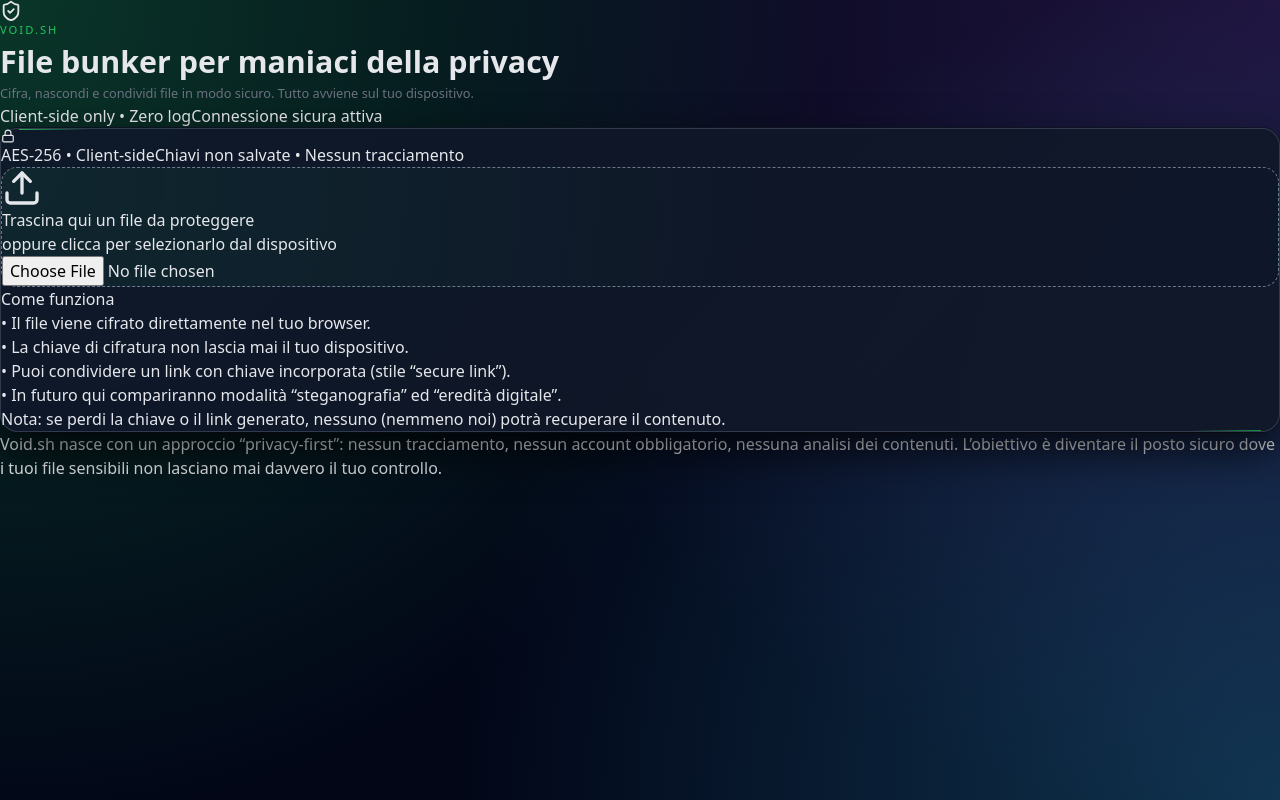
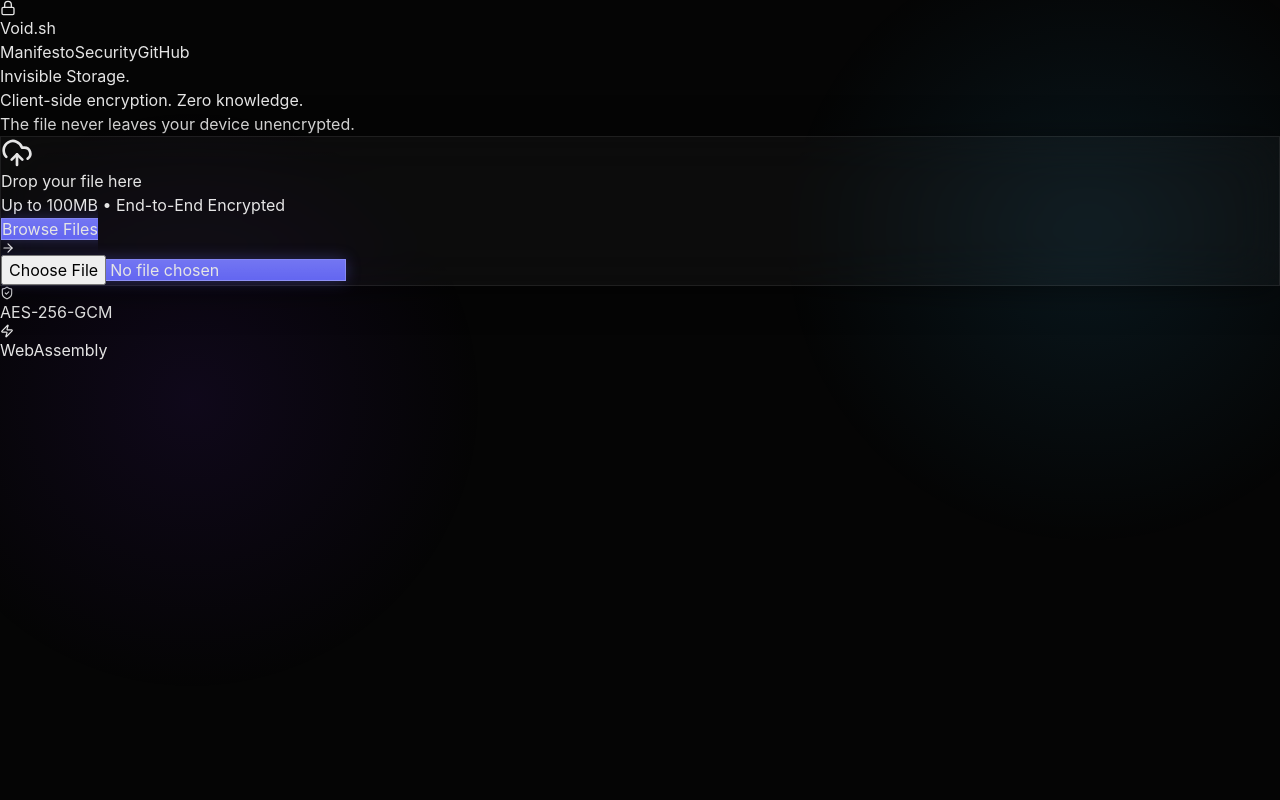
Before and after one commit to P4v3r/void-sh, a React (Vite) app: page / in a window 1280 px wide. Built offline with nearby package versions, Linux system fonts and the light colour scheme.

Commit message:
Commit 3

```diff
--- a/package.json
+++ b/package.json
@@ -10,9 +10,12 @@
     "preview": "vite preview"
   },
   "dependencies": {
+    "clsx": "^2.1.1",
+    "framer-motion": "^12.23.25",
     "lucide-react": "^0.556.0",
     "react": "^19.2.0",
-    "react-dom": "^19.2.0"
+    "react-dom": "^19.2.0",
+    "tailwind-merge": "^3.4.0"
   },
   "devDependencies": {
     "@eslint/js": "^9.39.1",
--- a/src/App.tsx
+++ b/src/App.tsx
@@ -1,179 +1,188 @@
 import React, { useState } from 'react';
-import { ShieldCheck, Upload, Lock, CheckCircle2, FileText, Link2 } from 'lucide-react';
+import { ShieldCheck, UploadCloud, Lock, ArrowRight, Zap, Copy, CheckCircle } from 'lucide-react';
+import { motion, AnimatePresence } from 'framer-motion';
 
 function App() {
   const [file, setFile] = useState<File | null>(null);
-  const [isDragOver, setIsDragOver] = useState(false);
   const [status, setStatus] = useState<'IDLE' | 'ENCRYPTING' | 'DONE'>('IDLE');
+  const [copied, setCopied] = useState(false);
 
-  const handleDragOver = (e: React.DragEvent) => {
-    e.preventDefault();
-    setIsDragOver(true);
-  };
-  const handleDragLeave = () => setIsDragOver(false);
   const handleDrop = (e: React.DragEvent) => {
     e.preventDefault();
-    setIsDragOver(false);
     if (e.dataTransfer.files && e.dataTransfer.files[0]) {
       setFile(e.dataTransfer.files[0]);
     }
   };
 
-  const startEncryption = () => {
+  const startProcess = () => {
     if (!file) return;
     setStatus('ENCRYPTING');
-    setTimeout(() => {
-      setStatus('DONE');
-    }, 1600);
+    setTimeout(() => setStatus('DONE'), 2500); // Simulazione più lunga per l'effetto
   };
 
-  const resetAll = () => {
-    setFile(null);
-    setStatus('IDLE');
+  const copyLink = () => {
+    navigator.clipboard.writeText("https://void.sh/d/x91_safe#key_812");
+    setCopied(true);
+    setTimeout(() => setCopied(false), 2000);
   };
 
   return (
-    <div className="min-h-screen px-4 py-6 md:px-6 md:py-10 flex items-center justify-center">
-      <div className="max-w-4xl w-full">
-        {/* Header */}
-        <header className="mb-8 flex items-center justify-between gap-4">
-          <div className="flex items-center gap-3">
-            <div className="h-10 w-10 rounded-2xl bg-emerald-500/10 border border-emerald-400/40 flex items-center justify-center">
-              <ShieldCheck className="text-emerald-400" size={22} />
+    <div className="min-h-screen flex flex-col relative text-white antialiased selection:bg-indigo-500/30">
+      <div className="aurora-bg" />
+
+      <nav className="w-full max-w-6xl mx-auto p-6 flex justify-between items-center z-10">
+        <div className="flex items-center gap-2 font-semibold tracking-tight text-xl">
+          <div className="w-8 h-8 rounded-lg bg-gradient-to-br from-indigo-500 to-purple-600 flex items-center justify-center shadow-lg shadow-indigo-500/20">
+            <Lock size={16} className="text-white" />
           </div>
-            <div>
-              <div className="logo-mark">VOID.SH</div>
-              <div className="logo-title">File bunker per maniaci della privacy</div>
-              <p className="logo-subtitle">
-                Cifra, nascondi e condividi file in modo sicuro. Tutto avviene sul tuo dispositivo.
+          <span className="bg-clip-text text-transparent bg-gradient-to-r from-white to-white/60">
+            Void.sh
+          </span>
+        </div>
+        <div className="hidden md:flex gap-6 text-sm text-white/50 font-medium">
+          <span className="hover:text-white transition-colors cursor-pointer">Manifesto</span>
+          <span className="hover:text-white transition-colors cursor-pointer">Security</span>
+          <span className="hover:text-white transition-colors cursor-pointer">GitHub</span>
+        </div>
+      </nav>
+
+      {/* Main Content */}
+      <main className="flex-1 flex flex-col items-center justify-center p-4 z-10">
+
+        <motion.div
+          initial={{ opacity: 0, y: 20 }}
+          animate={{ opacity: 1, y: 0 }}
+          className="text-center mb-10 max-w-2xl"
+        >
+          <h1 className="text-5xl md:text-7xl font-bold tracking-tighter mb-4 bg-clip-text text-transparent bg-gradient-to-b from-white via-white to-white/40">
+            Invisible Storage.
+          </h1>
+          <p className="text-lg text-white/40 font-light">
+            Client-side encryption. Zero knowledge. <br className="hidden md:block"/>
+            The file never leaves your device unencrypted.
           </p>
-            </div>
-          </div>
-          <div className="hidden md:flex flex-col items-end text-xs text-slate-400">
-            <span>Client-side only • Zero log</span>
-            <span className="text-emerald-400">Connessione sicura attiva</span>
-          </div>
-        </header>
+        </motion.div>
 
-        <div className="glass-panel neon-frame p-5 md:p-7">
+        <motion.div
+          layout
+          className="w-full max-w-md glass-panel rounded-3xl p-1 overflow-hidden relative group"
+        >
 
-          <div className="flex flex-wrap items-center gap-3 text-xs text-slate-400 mb-5">
-            <span className="inline-flex items-center gap-1 px-2 py-1 rounded-full bg-emerald-500/10 text-emerald-300 border border-emerald-500/40">
-              <Lock size={14} />
-              AES-256 • Client-side
-            </span>
-            <span>Chiavi non salvate • Nessun tracciamento</span>
-          </div>
+          <div className="absolute -inset-0.5 bg-gradient-to-r from-indigo-500/30 to-purple-500/30 rounded-3xl opacity-0 group-hover:opacity-100 transition duration-500 blur-lg" />
 
+          <div className="relative bg-[#0a0a0a]/80 rounded-[22px] p-8 h-[400px] flex flex-col items-center justify-center">
+
+            <AnimatePresence mode="wait">
               {status === 'IDLE' && (
-            <div className="grid gap-6 md:grid-cols-[minmax(0,2fr),minmax(0,1fr)] items-start">
-              {/* Dropzone */}
-              <div
-                onDragOver={handleDragOver}
-                onDragLeave={handleDragLeave}
+                <motion.div
+                  key="idle"
+                  initial={{ opacity: 0 }}
+                  animate={{ opacity: 1 }}
+                  exit={{ opacity: 0, scale: 0.95 }}
+                  className="w-full h-full flex flex-col items-center justify-center"
+                  onDragOver={(e) => e.preventDefault()}
                   onDrop={handleDrop}
-                className={`dropzone relative flex flex-col items-center justify-center px-4 py-10 cursor-pointer ${
-                  isDragOver ? 'dropzone-hover' : ''
-                }`}
                 >
                   {!file ? (
                     <>
-                    <Upload size={40} className="mb-3 text-slate-300" />
-                    <p className="text-base font-semibold">Trascina qui un file da proteggere</p>
-                    <p className="text-xs text-slate-400 mt-1">
-                      oppure clicca per selezionarlo dal dispositivo
-                    </p>
-                    <input
-                      type="file"
-                      className="hidden"
-                      id="fileInput"
-                      onChange={(e) => e.target.files && setFile(e.target.files[0])}
-                    />
-                    <label htmlFor="fileInput" className="absolute inset-0" />
+                      <div className="w-20 h-20 rounded-full bg-white/5 flex items-center justify-center mb-6 group-hover:scale-110 transition-transform duration-500 border border-white/10">
+                        <UploadCloud size={32} className="text-indigo-400 drop-shadow-[0_0_10px_rgba(129,140,248,0.5)]" />
+                      </div>
+                      <p className="text-lg font-medium text-white/80">Drop your file here</p>
+                      <p className="text-sm text-white/30 mt-2 mb-8">Up to 100MB • End-to-End Encrypted</p>
+
+                      <label className="btn-primary px-8 py-3 rounded-xl font-medium text-sm cursor-pointer flex items-center gap-2">
+                        Browse Files <ArrowRight size={14} />
+                        <input type="file" className="hidden" onChange={(e) => e.target.files && setFile(e.target.files[0])} />
+                      </label>
                     </>
                   ) : (
-                  <div className="text-center px-4">
-                    <FileText size={36} className="mx-auto mb-3 text-emerald-300" />
-                    <p className="font-semibold break-all">{file.name}</p>
-                    <p className="text-xs text-slate-400 mt-1">
-                      {(file.size / 1024).toFixed(1)} KB selezionati
-                    </p>
-                    <button
-                      onClick={startEncryption}
-                      className="btn-primary mt-5"
-                    >
-                      Proteggi il file
+                    <div className="w-full text-center">
+                      <div className="w-16 h-16 mx-auto rounded-2xl bg-indigo-500/20 flex items-center justify-center mb-4 border border-indigo-500/30 text-indigo-300">
+                        <Zap size={28} fill="currentColor" />
+                      </div>
+                      <h3 className="text-xl font-semibold mb-1 truncate px-4">{file.name}</h3>
+                      <p className="text-sm text-white/40 mb-8">{(file.size / 1024 / 1024).toFixed(2)} MB ready to lock</p>
+
+                      <button onClick={startProcess} className="w-full btn-primary py-3 rounded-xl font-medium flex items-center justify-center gap-2">
+                        <Lock size={16} /> Encrypt & Upload
+                      </button>
+                      <button onClick={() => setFile(null)} className="mt-4 text-xs text-white/30 hover:text-white transition-colors">
+                        Cancel
                       </button>
                     </div>
                   )}
-              </div>
-
-              <aside className="space-y-3 text-sm text-slate-300">
-                <p className="font-medium">Come funziona</p>
-                <ul className="space-y-2 text-xs text-slate-400">
-                  <li>• Il file viene cifrato direttamente nel tuo browser.</li>
-                  <li>• La chiave di cifratura non lascia mai il tuo dispositivo.</li>
-                  <li>• Puoi condividere un link con chiave incorporata (stile “secure link”).</li>
-                  <li>• In futuro qui compariranno modalità “steganografia” ed “eredità digitale”.</li>
-                </ul>
-                <div className="mt-3 text-[11px] text-slate-500 border-t border-slate-700/60 pt-3">
-                  Nota: se perdi la chiave o il link generato, nessuno (nemmeno noi) potrà
-                  recuperare il contenuto.
-                </div>
-              </aside>
-            </div>
+                </motion.div>
               )}
 
               {status === 'ENCRYPTING' && (
-            <div className="flex flex-col items-center justify-center py-12 gap-4 text-center">
-              <Lock size={40} className="text-emerald-300 animate-pulse" />
-              <p className="text-base font-semibold">Cifratura in corso…</p>
-              <p className="text-xs text-slate-400">
-                Stiamo preparando un pacchetto sicuro che solo chi possiede la chiave potrà aprire.
-              </p>
-              <div className="w-full max-w-md mt-4">
-                <div className="h-1.5 w-full rounded-full bg-slate-800 overflow-hidden">
-                  <div className="h-full w-2/3 bg-gradient-to-r from-emerald-400 to-sky-400 animate-pulse" />
+                <motion.div
+                  key="encrypting"
+                  initial={{ opacity: 0 }}
+                  animate={{ opacity: 1 }}
+                  exit={{ opacity: 0 }}
+                  className="flex flex-col items-center"
+                >
+                  <div className="relative w-24 h-24 mb-6">
+                    <svg className="animate-spin duration-[3s] w-full h-full text-indigo-500/20" viewBox="0 0 24 24">
+                      <circle className="opacity-25" cx="12" cy="12" r="10" stroke="currentColor" strokeWidth="4" fill="none"></circle>
+                      <path className="opacity-75" fill="currentColor" d="M4 12a8 8 0 018-8V0C5.373 0 0 5.373 0 12h4zm2 5.291A7.962 7.962 0 014 12H0c0 3.042 1.135 5.824 3 7.938l3-2.647z"></path>
+                    </svg>
+                    <div className="absolute inset-0 flex items-center justify-center">
+                      <Lock size={24} className="text-indigo-400" />
                     </div>
                   </div>
-            </div>
+                  <h3 className="text-xl font-medium animate-pulse">Encrypting...</h3>
+                  <p className="text-sm text-white/30 mt-2">Deriving keys with Argon2id</p>
+                </motion.div>
               )}
 
               {status === 'DONE' && (
-            <div className="flex flex-col items-center justify-center py-10 gap-5 text-center">
-              <CheckCircle2 size={40} className="text-emerald-400" />
-              <div>
-                <p className="text-base font-semibold mb-1">File protetto con successo</p>
-                <p className="text-xs text-slate-400">
-                  Condividi questo link solo con chi deve avere accesso al contenuto.
-                </p>
+                <motion.div
+                  key="done"
+                  initial={{ opacity: 0, scale: 0.9 }}
+                  animate={{ opacity: 1, scale: 1 }}
+                  className="w-full px-4 text-center"
+                >
+                  <div className="w-16 h-16 mx-auto rounded-full bg-green-500/20 flex items-center justify-center mb-6 text-green-400 border border-green-500/30 shadow-[0_0_30px_rgba(74,222,128,0.2)]">
+                    <CheckCircle size={32} />
                   </div>
-              <div className="w-full max-w-xl text-left text-xs">
-                <p className="mb-1 text-slate-400 flex items-center gap-1">
-                  <Link2 size={14} /> Link sicuro (esempio)
-                </p>
-                <div className="rounded-lg border border-slate-700 bg-slate-900/70 px-3 py-2 font-mono text-[11px] break-all text-slate-200">
-                  https://void.sh/d/7x91_safe#key_812739
+                  <h3 className="text-2xl font-bold mb-2">Secure Link Ready</h3>
+                  <p className="text-white/40 text-sm mb-6">This link contains the decryption key. Don't lose it.</p>
+
+                  <div className="bg-white/5 border border-white/10 rounded-xl p-1 pl-4 flex items-center gap-2 mb-6 group-focus-within:border-indigo-500/50 transition-colors">
+                    <span className="text-white/40 text-sm truncate flex-1 font-mono text-left">void.sh/d/x91...#key_812</span>
+                    <button
+                      onClick={copyLink}
+                      className="bg-white/10 hover:bg-white/20 p-2.5 rounded-lg text-white transition-all active:scale-95"
+                    >
+                      {copied ? <CheckCircle size={18} className="text-green-400" /> : <Copy size={18} />}
+                    </button>
+                  </div>
+
+                  <button
+                    onClick={() => { setStatus('IDLE'); setFile(null); }}
+                    className="text-sm text-white/30 hover:text-white transition-colors"
+                  >
+                    Send another file
+                  </button>
+                </motion.div>
+              )}
+            </AnimatePresence>
+
+          </div>
+        </motion.div>
+
+        <div className="mt-12 flex gap-8 opacity-40 grayscale hover:grayscale-0 transition-all duration-500">
+          <div className="flex items-center gap-2 text-xs">
+            <ShieldCheck size={14} /> AES-256-GCM
+          </div>
+          <div className="flex items-center gap-2 text-xs">
+            <Zap size={14} /> WebAssembly
           </div>
         </div>
-              <div className="flex gap-3 mt-2">
-                <button className="btn-primary">
-                  Copia link
-                </button>
-                <button className="btn-ghost" onClick={resetAll}>
-                  Nuovo file
-                </button>
-              </div>
-            </div>
-          )}
-        </div>
 
-        <p className="mt-4 text-[11px] text-slate-500 text-center max-w-2xl mx-auto">
-          Void.sh nasce con un approccio “privacy-first”: nessun tracciamento, nessun account obbligatorio,
-          nessuna analisi dei contenuti. L’obiettivo è diventare il posto sicuro dove i tuoi file
-          sensibili non lasciano mai davvero il tuo controllo.
-        </p>
-      </div>
+      </main>
     </div>
   );
 }
--- a/src/index.css
+++ b/src/index.css
@@ -3,113 +3,52 @@
 @tailwind utilities;
 
 :root {
-  --accent: #22c55e;
-  --accent-soft: #16a34a;
-  --bg-1: #020617;
-  --bg-2: #020617;
-  --text-main: #e5e7eb;
-  --text-muted: #6b7280;
+  --bg-depth: #050505;
+  --glass-border: rgba(255, 255, 255, 0.08);
+  --glass-surface: rgba(255, 255, 255, 0.03);
 }
 
 body {
-  @apply antialiased;
-  margin: 0;
-  min-height: 100vh;
+  background-color: var(--bg-depth);
+  color: #e5e5e5;
+  font-family: -apple-system, BlinkMacSystemFont, "Segoe UI", Roboto, Helvetica, Arial, sans-serif;
+  overflow-x: hidden;
+}
+
+.aurora-bg {
+  position: fixed;
+  top: 0; left: 0; right: 0; bottom: 0;
+  z-index: -1;
   background:
-    radial-gradient(circle at top left, rgba(34,197,94,0.25), transparent 55%),
-    radial-gradient(circle at bottom right, rgba(56,189,248,0.25), transparent 55%),
-    radial-gradient(circle at top right, rgba(168,85,247,0.18), transparent 55%),
-    var(--bg-1);
-  color: var(--text-main);
-  font-family: system-ui, -apple-system, BlinkMacSystemFont, "SF Pro Text",
-    "Inter", "Segoe UI", sans-serif;
+    radial-gradient(circle at 15% 50%, rgba(76, 29, 149, 0.15), transparent 25%),
+    radial-gradient(circle at 85% 30%, rgba(56, 189, 248, 0.10), transparent 25%);
 }
 
 .glass-panel {
-  background: linear-gradient(
-    135deg,
-    rgba(15,23,42,0.9),
-    rgba(17,24,39,0.92)
-  );
-  border-radius: 18px;
-  border: 1px solid rgba(148,163,184,0.25);
-  box-shadow:
-    0 18px 45px rgba(0,0,0,0.75),
-    0 0 0 1px rgba(15,23,42,1);
-  backdrop-filter: blur(18px);
-}
-
-.neon-frame {
-  position: relative;
-}
-.neon-frame::before,
-.neon-frame::after {
-  content: '';
-  position: absolute;
-  width: 70px;
-  height: 1px;
-  background: linear-gradient(to right, var(--accent), transparent);
-  top: 0;
-  left: 18px;
-  opacity: 0.9;
-}
-.neon-frame::after {
-  top: auto;
-  bottom: 0;
-  right: 18px;
-  left: auto;
-  background: linear-gradient(to left, var(--accent-soft), transparent);
+  background: var(--glass-surface);
+  backdrop-filter: blur(24px);
+  -webkit-backdrop-filter: blur(24px);
+  border: 1px solid var(--glass-border);
+  box-shadow: 0 4px 30px rgba(0, 0, 0, 0.5);
 }
 
 .btn-primary {
-  @apply inline-flex items-center justify-center px-5 py-2 rounded-lg text-sm font-semibold;
-  background: linear-gradient(135deg, var(--accent), var(--accent-soft));
-  color: #020617;
-  box-shadow: 0 10px 30px rgba(34,197,94,0.35);
-  transition: transform 0.12s ease, box-shadow 0.12s ease, filter 0.1s ease;
+  background: linear-gradient(180deg, rgba(255,255,255,0.1) 0%, rgba(255,255,255,0) 100%), #6366f1;
+  border: 1px solid rgba(255,255,255,0.2);
+  box-shadow: 0 0 15px rgba(99, 102, 241, 0.3);
+  transition: all 0.3s ease;
 }
 .btn-primary:hover {
-  transform: translateY(-1px);
-  filter: brightness(1.05);
-  box-shadow: 0 16px 40px rgba(34,197,94,0.45);
-}
-.btn-ghost {
-  @apply inline-flex items-center justify-center px-5 py-2 rounded-lg text-sm font-semibold border;
-  border-color: rgba(148,163,184,0.5);
-  color: var(--text-main);
-  background: rgba(15,23,42,0.7);
-  transition: background 0.12s ease, border-color 0.12s ease;
-}
-.btn-ghost:hover {
-  background: rgba(31,41,55,0.9);
-  border-color: rgba(209,213,219,0.8);
-}
-
-.dropzone {
-  border-radius: 16px;
-  border: 1.5px dashed rgba(148,163,184,0.7);
-  background: radial-gradient(circle at top left, rgba(34,197,94,0.10), transparent 60%),
-              rgba(15,23,42,0.85);
-  transition: border-color 0.16s ease, background 0.16s ease, transform 0.12s ease;
-}
-.dropzone-hover {
-  border-color: var(--accent);
-  background: radial-gradient(circle at top left, rgba(34,197,94,0.20), transparent 60%),
-              rgba(15,23,42,0.96);
+  box-shadow: 0 0 25px rgba(99, 102, 241, 0.5);
   transform: translateY(-1px);
 }
 
-.logo-mark {
-  letter-spacing: 0.18em;
-  text-transform: uppercase;
-  font-size: 0.7rem;
-  color: var(--accent);
+.drop-zone {
+  background: repeating-linear-gradient(
+    45deg,
+    rgba(255,255,255,0.03),
+    rgba(255,255,255,0.03) 10px,
+    rgba(255,255,255,0.05) 10px,
+    rgba(255,255,255,0.05) 20px
+  );
 }
-.logo-title {
-  font-size: 1.9rem;
-  font-weight: 700;
-}
-.logo-subtitle {
-  font-size: 0.8rem;
-  color: var(--text-muted);
-}
```
Also changed, not shown: 1 other file (tests, documents, lock files or other folders). Lines whose indentation alone changed are shown as unchanged.
